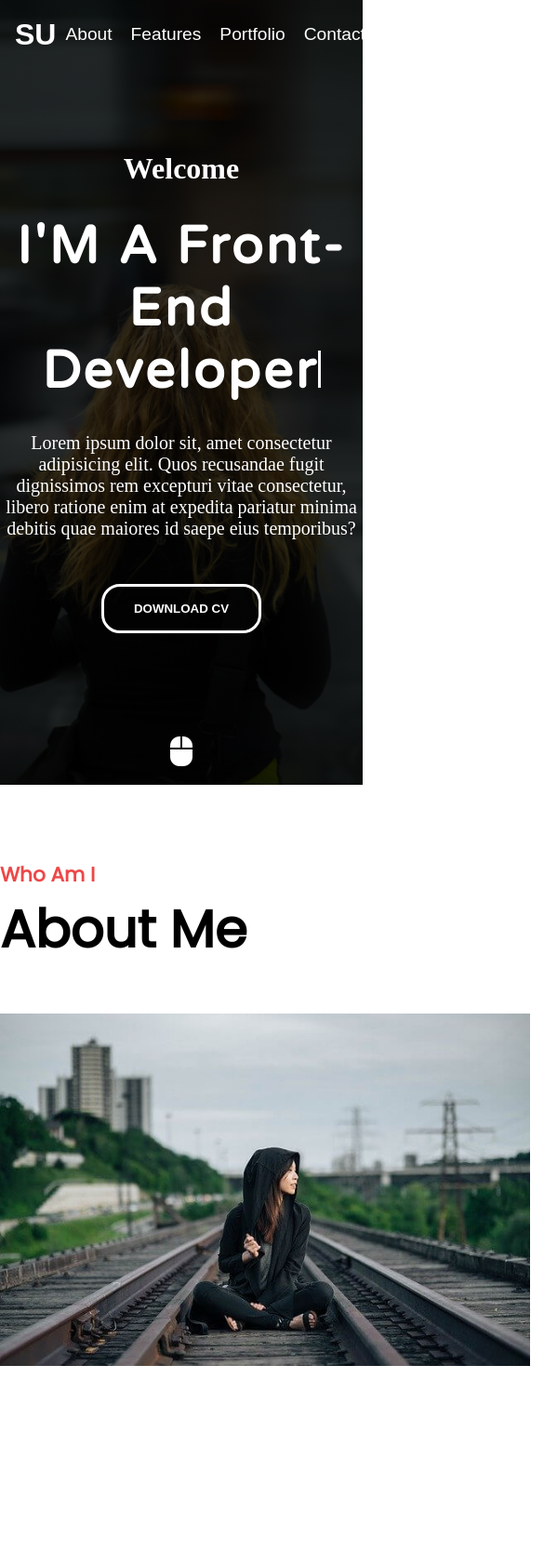
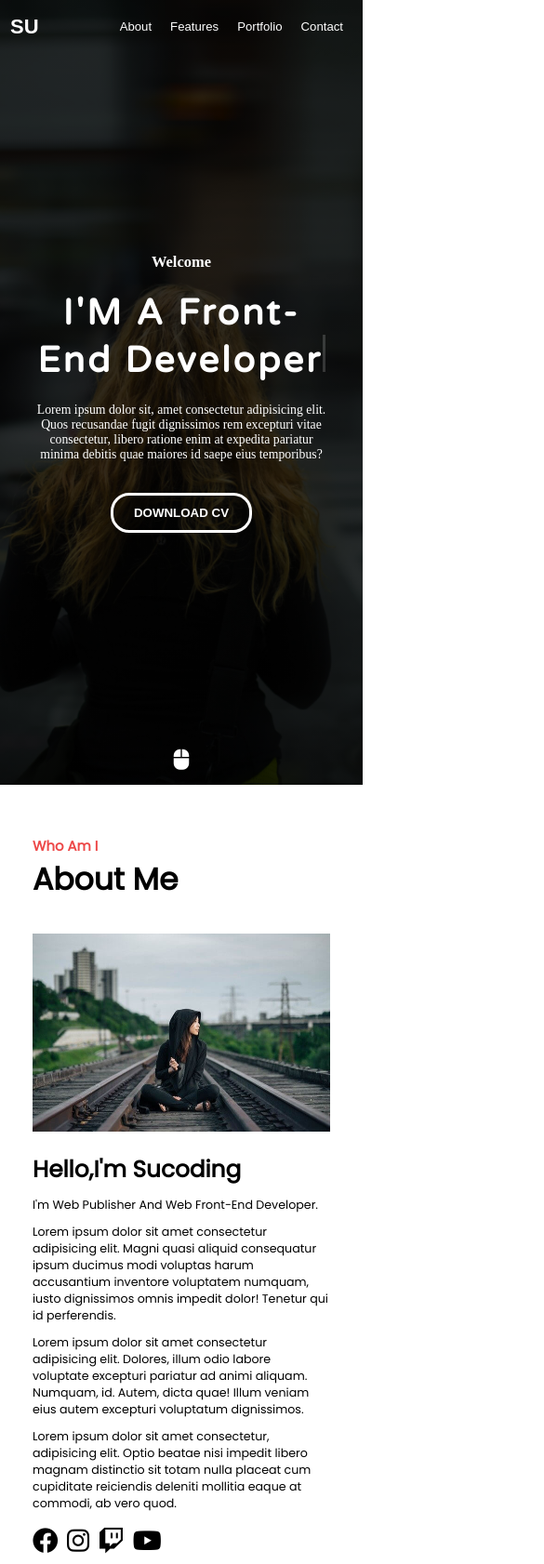
Before and after one commit to Dongukkk/front-study, a plain HTML site: page ing/index.html in a window 390 px wide. Shown: the top 1682 px of the page at 93% size, 585 px wide, since content can reach past the window. Drawn offline with Linux system fonts and the light colour scheme.

```diff
--- a/ing/index.html
+++ b/ing/index.html
@@ -14,21 +14,21 @@
   <header>
     <div class="container">
       <h1>
-        <button>SU</button>
+        <button data-animation-scroll="true" data-target="#main">SU</button>
       </h1>
       <nav>
         <ul>
           <li>
-            <button>About</button>
+            <button data-animation-scroll="true" data-target="#about">About</button>
           </li>
           <li>
-            <button>Features</button>
+            <button data-animation-scroll="true" data-target="#features">Features</button>
           </li>
           <li>
-            <button>Portfolio</button>
+            <button data-animation-scroll="true" data-target="#portfolio">Portfolio</button>
           </li>
           <li>
-            <button>Contact</button>
+            <button data-animation-scroll="true" data-target="#contact">Contact</button>
           </li>
         </ul>
       </nav>
@@ -39,7 +39,7 @@
   <main id="main">
     <div class="container">
       <h4>Welcome</h4>
-      <h2>I'M A <span>Front-End Developer</span></h2>
+      <h2>I'M A <span></span></h2>
       <p>Lorem ipsum dolor sit, amet consectetur adipisicing elit. Quos recusandae fugit dignissimos rem excepturi vitae consectetur, libero ratione enim at expedita pariatur minima debitis quae maiores id saepe eius temporibus?</p>
       <button class="download">DOWNLOAD CV</button>
       <button class="mouse"><i class="fa-solid fa-computer-mouse"></i></button>
--- a/ing/script.js
+++ b/ing/script.js
@@ -1 +1,53 @@
 /* 여기부터 책의 코드를 작성해주세요 */
+(function () {
+    const spanEl = document.querySelector("main h2 span");
+    const txtArr = ['Web Publisher', 'Front-End Developer', 'Web UI Designer', 'UX Designer', 'Back-End Developer'];
+    let index = 0;
+    let currentTxt = txtArr[index].split("");
+    function writeTxt() {
+        spanEl.textContent += currentTxt.shift();
+        if (currentTxt.length !== 0) {
+            setTimeout(writeTxt, Math.floor(Math.random() * 100));
+        } else {
+            currentTxt = spanEl.textContent.split("");
+            setTimeout(deleteTxt, 3000);
+        }
+    }
+    function deleteTxt() {
+        currentTxt.pop();
+        spanEl.textContent = currentTxt.join("");
+        if (currentTxt.length !== 0) {
+            setTimeout(deleteTxt, Math.floor(Math.random() * 100))
+        } else {
+            index = (index + 1) % txtArr.length;
+            currentTxt = txtArr[index].split("");
+            writeTxt();
+        }
+    }
+    writeTxt();
+})();
+const headerEl = document.querySelector("header");
+window.addEventListener('scroll', function () {
+    requestAnimationFrame(scrollCheck);
+});
+function scrollCheck() {
+    let browerScrollY = window.scrollY ? window.scrollY : window.pageYOffset;
+    if (browerScrollY > 0) {
+        headerEl.classList.add("active");
+    } else {
+        headerEl.classList.remove("active");
+    }
+}
+const animationMove = function (selector) {
+    const targetEl = document.querySelector(selector);
+    const browserScrollY = window.pageYOffset;
+    const targetScorllY = targetEl.getBoundingClientRect().top + browserScrollY;
+    window.scrollTo({ top: targetScorllY, behavior: 'smooth' });
+};
+const scollMoveEl = document.querySelectorAll("[data-animation-scroll='true']");
+for (let i = 0; i < scollMoveEl.length; i++) {
+    scollMoveEl[i].addEventListener('click', function (e) {
+        const target = this.dataset.target;
+        animationMove(target);
+    });
+}
--- a/ing/style.css
+++ b/ing/style.css
@@ -380,3 +380,139 @@
     border: none;
     color: white;
 }
+
+@media screen and (max-width: 1140px) {
+
+    main .container {
+        width: 992px;
+    }
+
+    section .container {
+        width: 600px;
+    }
+
+    section .about-self .left {
+        width: 100%;
+        margin-bottom: 1.5rem;
+    }
+
+    section .about-self .right {
+        width: 100%;
+        padding: 0;
+    }
+
+    section .do-me .do-inner {
+        width: 48%;
+        margin-bottom: 1.5rem;
+        margin-right: 0;
+    }
+
+    section .do-me .do-inner:nth-child(2n+1) {
+        margin-right: 4%;
+    }
+
+    section .portfolio-me .portfolio-inner {
+        width: 48%;
+        margin-right: 0;
+    }
+
+    section .portfolio-me .portfolio-inner:nth-child(2n+1) {
+        margin-right: 4%;
+    }
+
+    section.contact .contact-me .left {
+        width: 100%;
+    }
+
+    section.contact .contact-me .right {
+        width: 100%;
+        margin-left: 0;
+
+    }
+}
+
+@media (max-width: 992px) {
+    html {
+        font-size: 14px;
+    }
+
+    main .container {
+        width: 768px;
+    }
+
+    section .portfolio-me .portfolio-inner {
+        width: 100%;
+    }
+}
+
+@media (max-width: 768px) {
+    html {
+        font-size: 13px;
+    }
+
+    main .container {
+        width: 576px;
+    }
+
+    section .container {
+        width: 400px;
+    }
+
+    section .do-me .do-inner {
+        width: 100%;
+        margin-right: 0;
+    }
+}
+
+@media (max-width: 576px) {
+
+    html {
+        font-size: 12px;
+    }
+
+    main .container {
+        width: 400px;
+    }
+
+    section .container {
+        width: 360px;
+    }
+}
+
+@media (max-width: 400px) {
+
+    html {
+        font-size: 11px;
+    }
+
+    main .container {
+        width: 320px;
+    }
+
+    main h4 {
+        font-size: 1.5rem;
+    }
+
+    section .container {
+        width: 320px;
+    }
+
+    section .title h2 {
+        font-size: 3rem;
+    }
+}
+
+header.active {
+    background-color: rgba(0, 0, 0);
+    animation: fadeIn 0.5s ease-in-out;
+}
+
+@keyframes fadeIn {
+    0% {
+        opacity: 0;
+    }
+
+    100% {
+        opacity: 1;
+    }
+}
```
